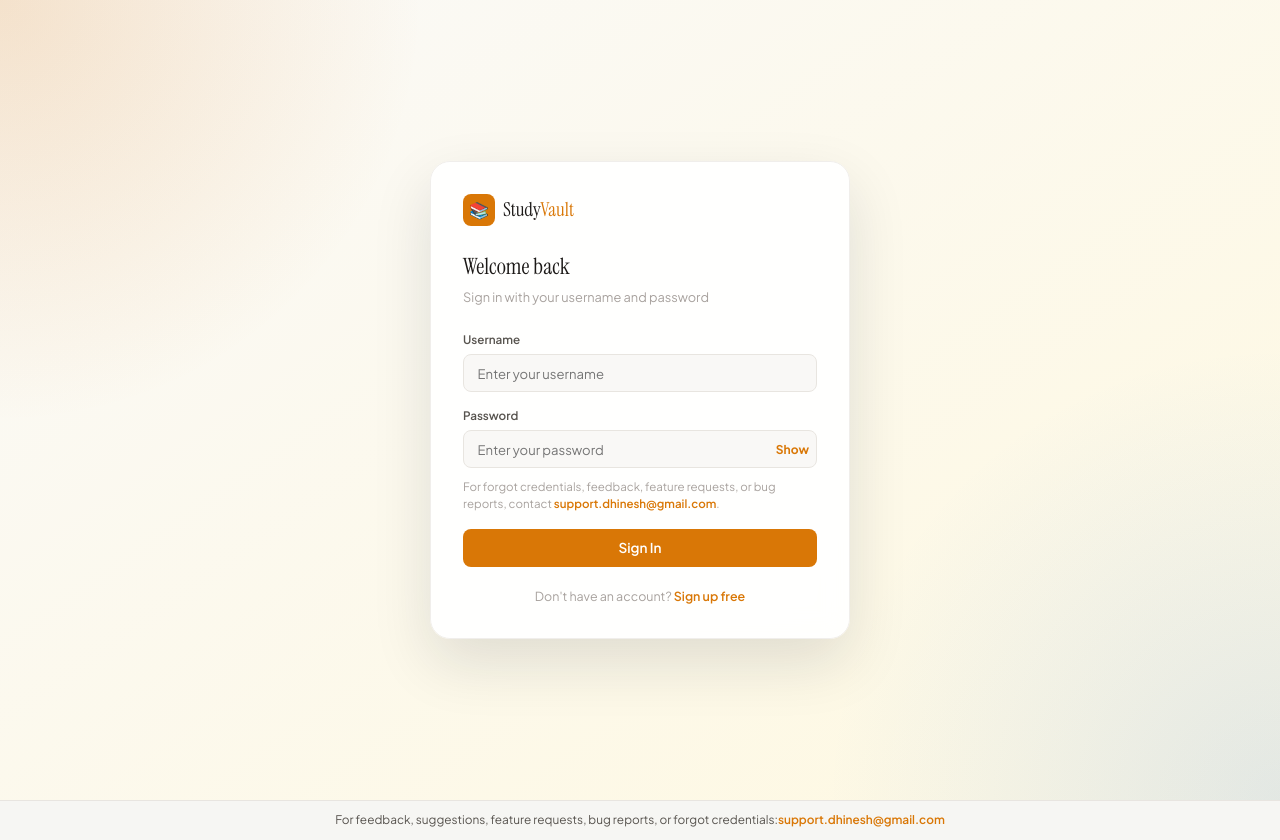
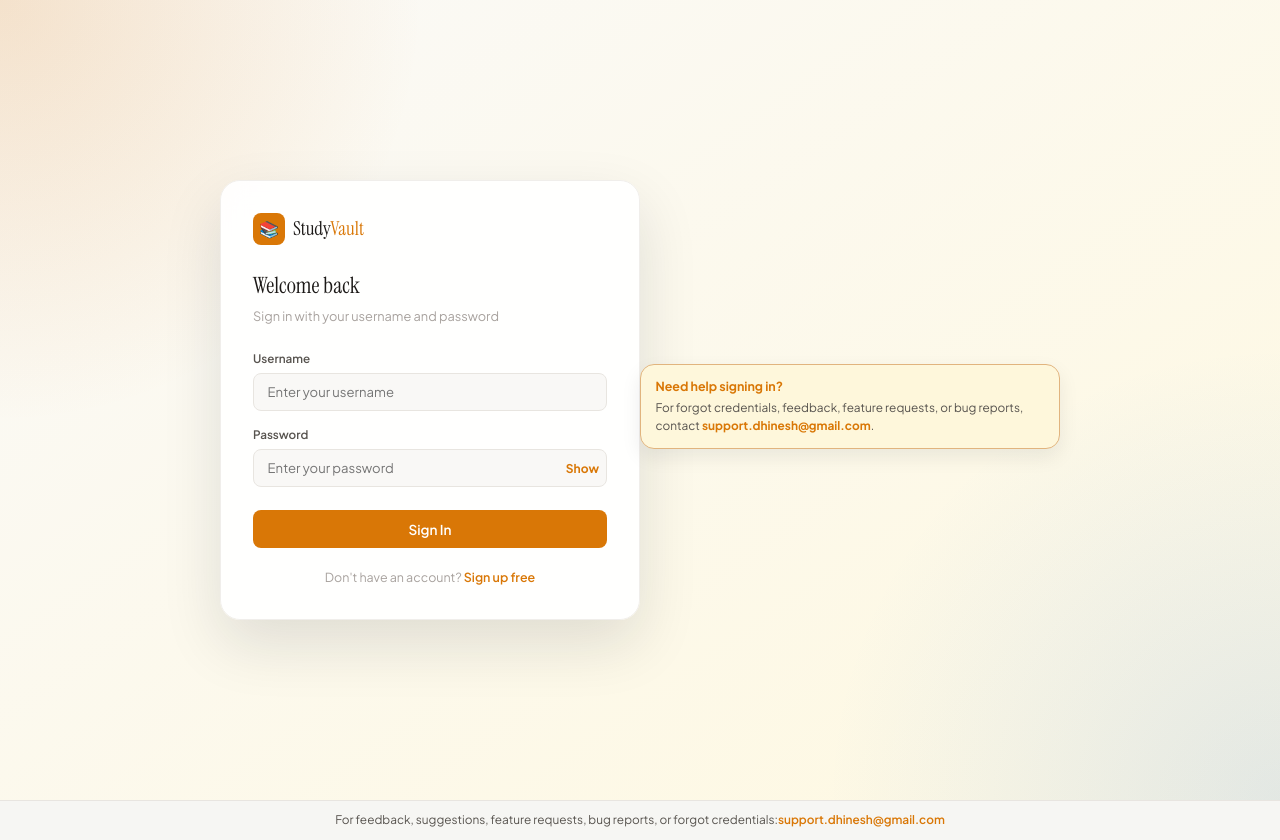
Before and after one commit to Dhinesh-Manikandan/Study-Vault, a React (Create React App) app in the folder studyvault-complete/studyvault-frontend/: page /login in a window 1280 px wide. Built offline with nearby package versions, Linux system fonts and the light colour scheme; no server answers; the HTML template or start-up script is replaced by a standard one.

Commit message:
Move login support contact to prominent help panel

```diff
--- a/studyvault-complete/studyvault-frontend/src/pages/Auth.css
+++ b/studyvault-complete/studyvault-frontend/src/pages/Auth.css
@@ -39,3 +39,46 @@
 .auth-switch { text-align: center; font-size: 0.78rem; color: var(--text3); margin-top: 1.25rem; }
 .auth-switch a { color: var(--accent); font-weight: 600; text-decoration: none; }
 .auth-switch a:hover { text-decoration: underline; }
+
+.auth-support-panel {
+	position: relative;
+	z-index: 1;
+	margin-top: 0.8rem;
+	width: 100%;
+	max-width: 420px;
+	background: color-mix(in srgb, var(--accent-light) 65%, #ffffff 35%);
+	border: 1px solid color-mix(in srgb, var(--accent) 45%, var(--border) 55%);
+	border-radius: 14px;
+	padding: 0.75rem 0.9rem;
+	box-shadow: 0 8px 20px rgba(15, 23, 42, 0.08);
+}
+
+.auth-support-title {
+	font-size: 0.78rem;
+	font-weight: 700;
+	color: var(--accent);
+	margin-bottom: 0.2rem;
+}
+
+.auth-support-panel p {
+	margin: 0;
+	font-size: 0.74rem;
+	line-height: 1.55;
+	color: var(--text2);
+}
+
+.auth-support-panel a {
+	color: var(--accent);
+	font-weight: 700;
+	text-decoration: none;
+}
+
+.auth-support-panel a:hover { text-decoration: underline; }
+
+@media (max-width: 680px) {
+	.auth-support-panel {
+		margin-top: 0.65rem;
+		border-radius: 12px;
+		padding: 0.68rem 0.75rem;
+	}
+}
--- a/studyvault-complete/studyvault-frontend/src/pages/AuthPages.js
+++ b/studyvault-complete/studyvault-frontend/src/pages/AuthPages.js
@@ -75,16 +75,20 @@ export function Login() {
               </button>
             </div>
           </div>
-          <p className="auth-note">
-            For forgot credentials, feedback, feature requests, or bug reports, contact
-            {' '}
-            <a href="mailto:support.dhinesh@gmail.com">support.dhinesh@gmail.com</a>.
-          </p>
           <button className="btn btn-primary auth-submit" type="submit" disabled={loading}>
             {loading ? <span className="spinner" /> : 'Sign In'}
           </button>
         </form>
         <p className="auth-switch">Don't have an account? <Link to="/register">Sign up free</Link></p>
+      </div>
+      <div className="auth-support-panel" role="note" aria-label="Support contact">
+        <div className="auth-support-title">Need help signing in?</div>
+        <p>
+          For forgot credentials, feedback, feature requests, or bug reports,
+          contact
+          {' '}
+          <a href="mailto:support.dhinesh@gmail.com">support.dhinesh@gmail.com</a>.
+        </p>
       </div>
     </div>
   );
```
